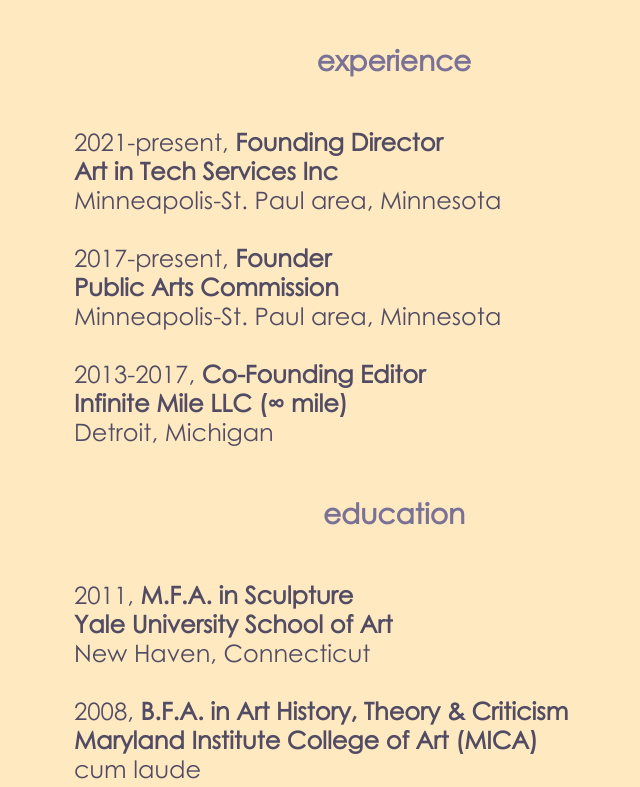
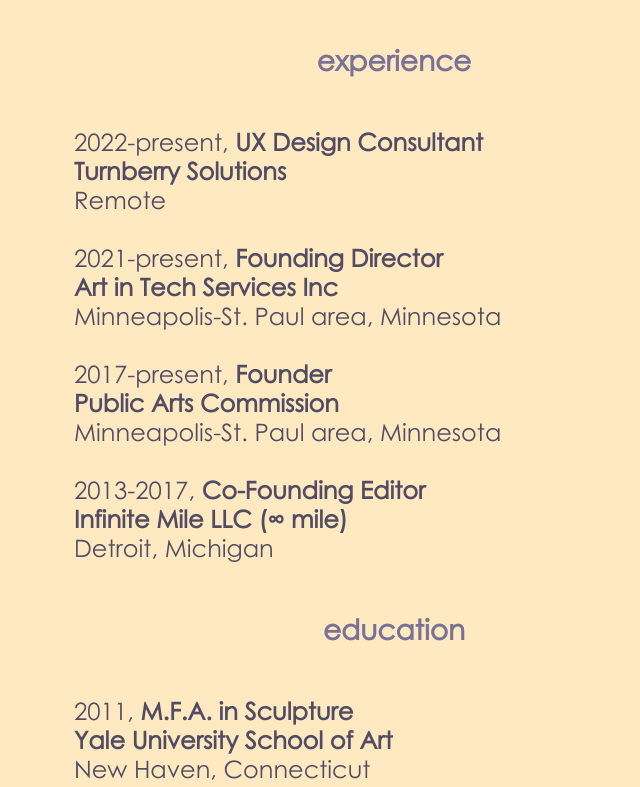
Before and after one commit to stephendewyer/stephendewyerwebwork, a Next.js app: page /about in a window 1280 px wide. Shown: the part 1340-2127 px from the top of the page, without its empty margins (246-886 px from the left). Built offline with nearby package versions, Linux system fonts and the light colour scheme.

Commit message:
updating resume

```diff
--- a/pages/about/index.js
+++ b/pages/about/index.js
@@ -30,6 +30,10 @@
                     experience
                 </div>
                 <div className={classes.profile_paragraphs}>
+                        2022-present, <span style={{fontWeight: "bold"}} >UX Design Consultant</span><br/>
+                        <span style={{fontWeight: "bold"}} >Turnberry Solutions</span><br/>
+                        Remote<br/><br/>
+
                         2021-present, <span style={{fontWeight: "bold"}} >Founding Director</span><br/>
                         <span style={{fontWeight: "bold"}} >Art in Tech Services Inc</span><br/>
                         Minneapolis-St. Paul area, Minnesota<br/><br/>
```
Also changed, not shown: 1 other file (tests, documents, lock files or other folders).
